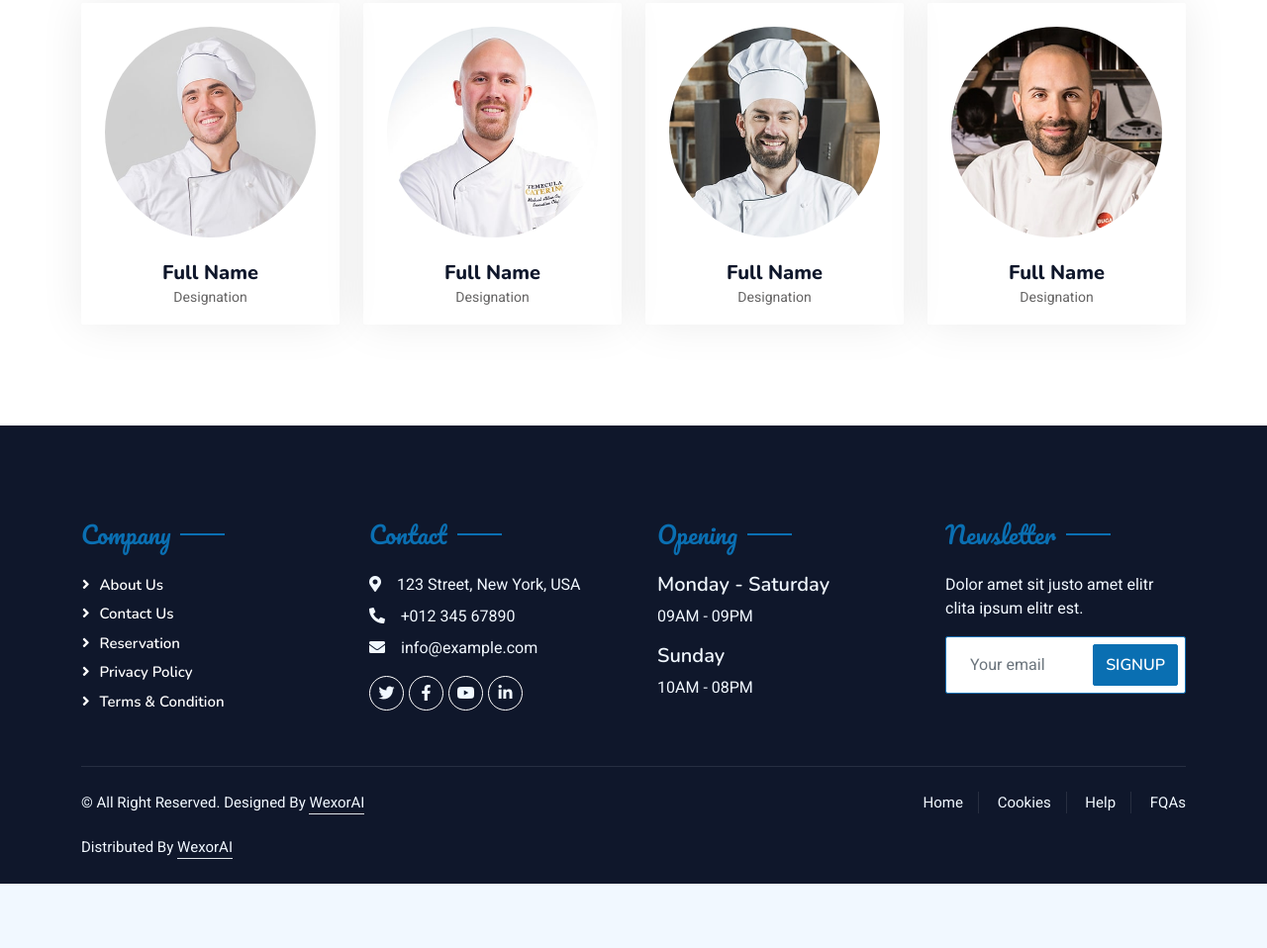
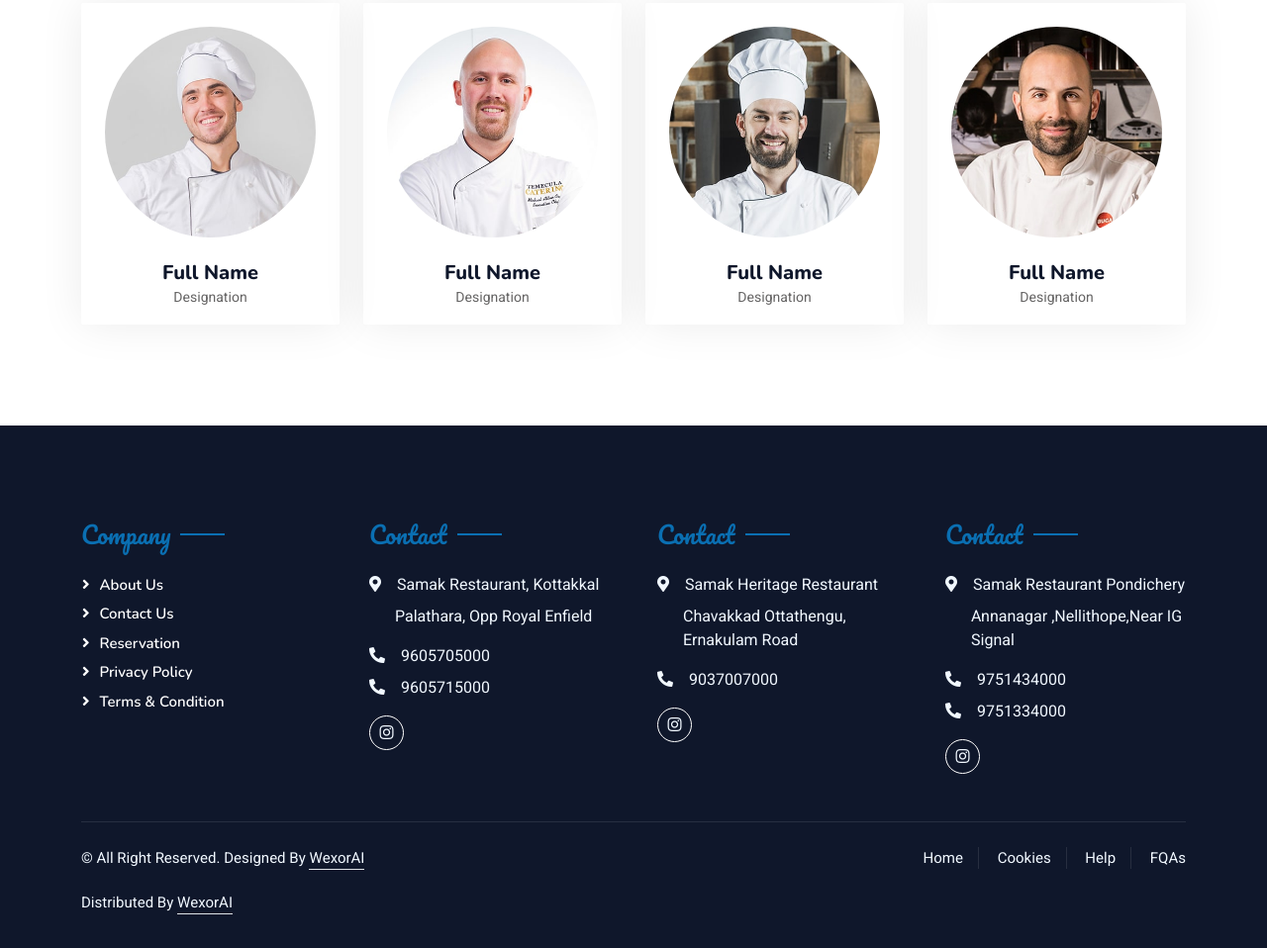
Before and after one commit to c1wexorhost/A8, a plain HTML site: page about.html in a window 1280 px wide. Shown: the part 1248-2206 px from the top of the page at 99% size. Before the commit the page ends 2141 px from the top, so only its background shows below. Drawn offline with nearby package versions, Linux system fonts and the light colour scheme.

Commit message:
first commits

```diff
--- a/about.html
+++ b/about.html
@@ -55,8 +55,8 @@
                 </button>
                 <div class="collapse navbar-collapse" id="navbarCollapse">
                     <div class="navbar-nav ms-auto py-0 pe-4">
-                        <a href="index.html" class="nav-item nav-link active">Home</a>
-                        <a href="about.html" class="nav-item nav-link">About</a>
+                        <a href="index.html" class="nav-item nav-link ">Home</a>
+                        <a href="about.html" class="nav-item nav-link active">About</a>
                         <!-- <a href="service.html" class="nav-item nav-link">Service</a> -->
                         <!-- <a href="menu.html" class="nav-item nav-link">Menu</a> -->
                         <!-- <div class="nav-item dropdown">
@@ -111,9 +111,9 @@
                     </div>
                     <div class="col-lg-6">
                         <h5 class="section-title ff-secondary text-start text-primary fw-normal">About Us</h5>
-                        <h1 class="mb-4">Welcome to <i class="fa fa-utensils text-primary me-2"></i>Restoran</h1>
-                        <p class="mb-4">Tempor erat elitr rebum at clita. Diam dolor diam ipsum sit. Aliqu diam amet diam et eos erat ipsum et lorem et sit, sed stet lorem sit.</p>
-                        <p class="mb-4">Tempor erat elitr rebum at clita. Diam dolor diam ipsum sit. Aliqu diam amet diam et eos. Clita erat ipsum et lorem et sit, sed stet lorem sit clita duo justo magna dolore erat amet</p>
+                        <h1 class="mb-4">Welcome to <i class="fa  text-primary me-2"><img src="logo/samak logo png cp.png" alt="" style="width: 50px;"></i>SAMAK Restaurant</h1>
+                        <p class="mb-4"> Where the waves meet your plate! Our seafood restaurant is a haven for seafood enthusiasts seeking a culinary adventure. </p>
+                        <p class="mb-4">Nestled along the picturesque coastline,our restaurant offers a charming ambiance that captures the essence of the sea.</p>
                         <div class="row g-4 mb-4">
                             <div class="col-sm-6">
                                 <div class="d-flex align-items-center border-start border-5 border-primary px-3">
@@ -226,32 +226,44 @@
                     </div>
                     <div class="col-lg-3 col-md-6">
                         <h4 class="section-title ff-secondary text-start text-primary fw-normal mb-4">Contact</h4>
-                        <p class="mb-2"><i class="fa fa-map-marker-alt me-3"></i>123 Street, New York, USA</p>
-                        <p class="mb-2"><i class="fa fa-phone-alt me-3"></i>+012 345 67890</p>
-                        <p class="mb-2"><i class="fa fa-envelope me-3"></i>info@example.com</p>
+                        <p class="mb-2"><i class="fa fa-map-marker-alt me-3"></i>Samak Restaurant, Kottakkal </p>
+                          <p  style="margin-left:26px;">Palathara, Opp Royal Enfield</p>
+                        <p class="mb-2"><i class="fa fa-phone-alt me-3"></i>9605705000</p>
+                        <p class="mb-2"><i class="fa fa-phone-alt me-3"></i>9605715000</p>
                         <div class="d-flex pt-2">
-                            <a class="btn btn-outline-light btn-social" href=""><i class="fab fa-twitter"></i></a>
-                            <a class="btn btn-outline-light btn-social" href=""><i class="fab fa-facebook-f"></i></a>
-                            <a class="btn btn-outline-light btn-social" href=""><i class="fab fa-youtube"></i></a>
-                            <a class="btn btn-outline-light btn-social" href=""><i class="fab fa-linkedin-in"></i></a>
+                            <a class="btn btn-outline-light btn-social" href=""><i class="fab fa-instagram"></i></a>
+                            <!-- <a class="btn btn-outline-light btn-social" href=""><i class="fab fa-facebook-f"></i></a> -->
+                            <!-- <a class="btn btn-outline-light btn-social" href=""><i class="fab fa-youtube"></i></a> -->
+                            <!-- <a class="btn btn-outline-light btn-social" href=""><i class="fab fa-linkedin-in"></i></a> -->
+                        </div>
+
+                    </div>
+                    <div class="col-lg-3 col-md-6">
+                        <h4 class="section-title ff-secondary text-start text-primary fw-normal mb-4">Contact</h4>
+                        <p class="mb-2"><i class="fa fa-map-marker-alt me-3"></i>Samak Heritage Restaurant</p>
+                        <p  style="margin-left:26px;">Chavakkad Ottathengu, Ernakulam Road</p>
+                        <p class="mb-2"><i class="fa fa-phone-alt me-3"></i>9037007000</p>
+                        <!-- <p class="mb-2"><i class="fa fa-envelope me-3"></i>info@example.com</p> -->
+                        <div class="d-flex pt-2">
+                            <!-- <a class="btn btn-outline-light btn-social" href=""><i class="fab fa-twitter"></i></a> -->
+                            <!-- <a class="btn btn-outline-light btn-social" href=""><i class="fab fa-facebook-f"></i></a> -->
+                            <a class="btn btn-outline-light btn-social" href=""><i class="fab fa-instagram"></i></a>
+                            <!-- <a class="btn btn-outline-light btn-social" href=""><i class="fab fa-linkedin-in"></i></a> -->
                         </div>
                     </div>
                     <div class="col-lg-3 col-md-6">
-                        <h4 class="section-title ff-secondary text-start text-primary fw-normal mb-4">Opening</h4>
-                        <h5 class="text-light fw-normal">Monday - Saturday</h5>
-                        <p>09AM - 09PM</p>
-                        <h5 class="text-light fw-normal">Sunday</h5>
-                        <p>10AM - 08PM</p>
-                    </div>
-                    <div class="col-lg-3 col-md-6">
-                        <h4 class="section-title ff-secondary text-start text-primary fw-normal mb-4">Newsletter</h4>
-                        <p>Dolor amet sit justo amet elitr clita ipsum elitr est.</p>
-                        <div class="position-relative mx-auto" style="max-width: 400px;">
-                            <input class="form-control border-primary w-100 py-3 ps-4 pe-5" type="text" placeholder="Your email">
-                            <button type="button" class="btn btn-primary py-2 position-absolute top-0 end-0 mt-2 me-2">SignUp</button>
+                        <h4 class="section-title ff-secondary text-start text-primary fw-normal mb-4">Contact</h4>
+                        <p class="mb-2"><i class="fa fa-map-marker-alt me-3"></i>Samak Restaurant Pondichery </p>
+                            <p  style="margin-left:26px;">Annanagar ,Nellithope,Near IG Signal</p>
+                        <p class="mb-2"><i class="fa fa-phone-alt me-3"></i>9751434000</p>
+                        <p class="mb-2"><i class="fa fa-phone-alt me-3"></i>9751334000</p>
+                        <!-- <p class="mb-2"><i class="fa fa-envelope me-3"></i>info@example.com</p> -->
+                        <div class="d-flex pt-2">
+                            <a class="btn btn-outline-light btn-social" href=""><i class="fab fa-instagram"></i></a>
+                            <!-- <a class="btn btn-outline-light btn-social" href=""><i class="fab fa-facebook-f"></i></a> -->
+                            <!-- <a class="btn btn-outline-light btn-social" href=""><i class="fab fa-youtube"></i></a> -->
+                            <!-- <a class="btn btn-outline-light btn-social" href=""><i class="fab fa-linkedin-in"></i></a> -->
                         </div>
-                    </div>
-                </div>
             </div>
             <div class="container">
                 <div class="copyright">
```
Also changed, not shown: contact.html (+36 -23 lines), index.html (+49 -20 lines).
